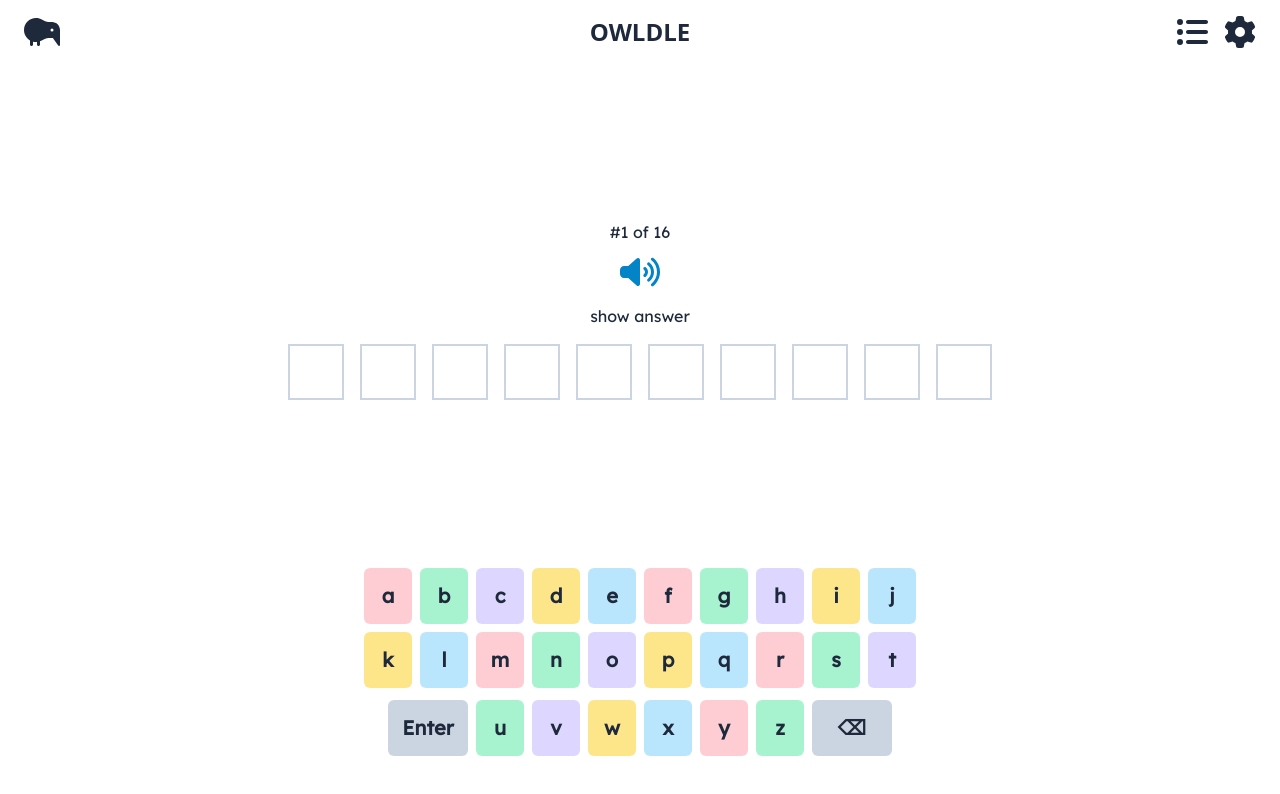
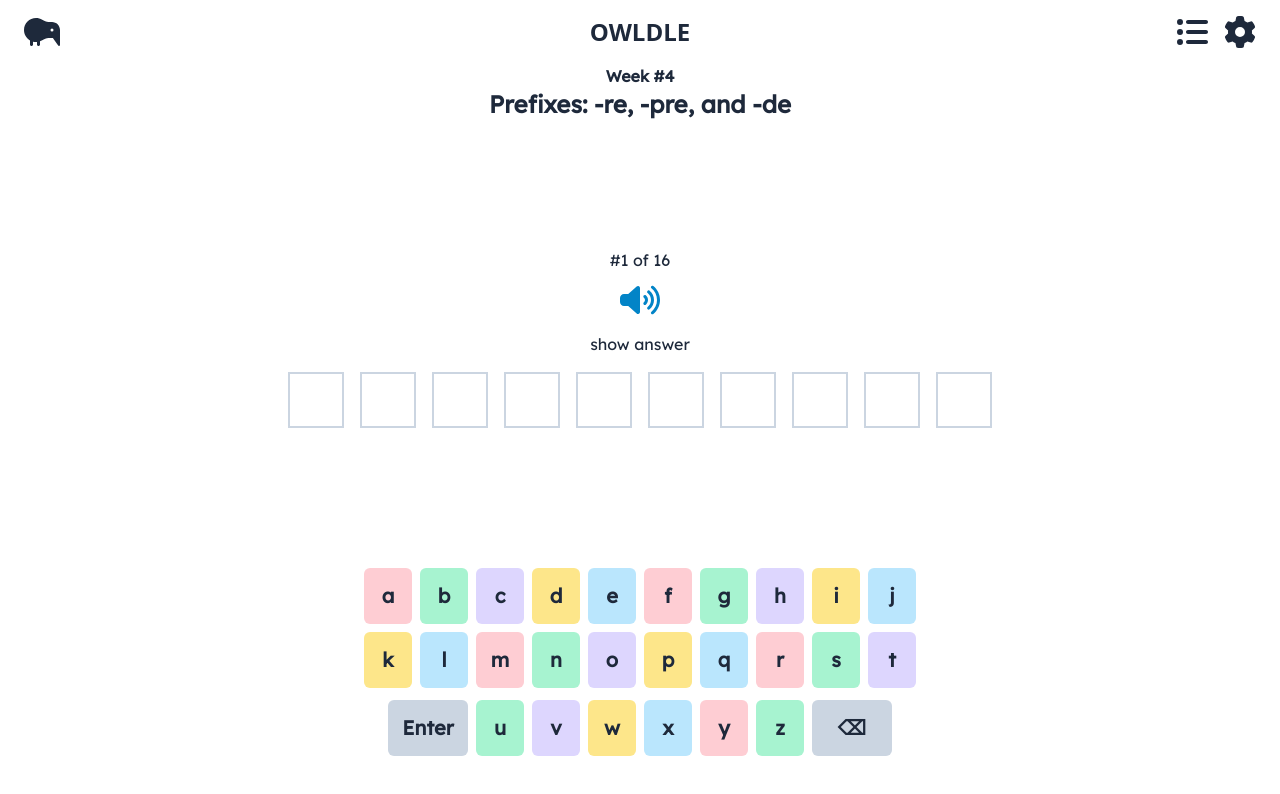
Before and after one commit to mrprim/owldle, a React (Vite) app: page / in a window 1280 px wide. Both pictures are taken after a click on the button "START". Shown: the top 794 px of the page. Built offline with nearby package versions, Linux system fonts and the light colour scheme.

Commit message:
Add a header

```diff
--- a/src/components/GamePage/InProgressGamePage.tsx
+++ b/src/components/GamePage/InProgressGamePage.tsx
@@ -8,15 +8,17 @@
 
 const InProgressGamePage: FC<{ className?: string }> = observer(({ className }) => {
   const wordId = store.gameStateStore.wordId;
+  const wordList = store.gameStateStore.wordList;
 
   useAttachKeyboardHandler();
 
-  if (wordId === null) return null;
+  if (wordId === null || !wordList) return null;
 
   return (
     <div className={`${className ?? ''} text-center flex flex-col justify-between`}>
       <div className='flex-0'>
-
+        <div className="text-center font-bold">Week {'#'}{wordList.week}</div>
+        <h3 className="text-center font-extrabold text-2xl">{wordList.rule}</h3>
       </div>
 
       <div className="flex-0" >
--- a/src/components/ReviewPage/index.tsx
+++ b/src/components/ReviewPage/index.tsx
@@ -24,6 +24,7 @@
   return <div className={`${className}`}>
     <div className="text-center font-bold">Week {'#'}{wordList.week}</div>
     <h3 className="text-center font-extrabold text-2xl">{wordList.rule}</h3>
+    {wordList.subrule && <div className="max-w-sm mx-auto mt-3">{wordList.subrule}</div>}
     <div className='max-w-sm mx-auto p-5 flex flex-row my-5'>
       <div className='flex-1'>{firstColumn.map((q) => <Word key={q.spelling} value={q.spelling} pronunciation={q.pronunciation} capitalization={capitalization} />)}</div>
       <div className='flex-1'>{secondColumn.map((q) => <Word key={q.spelling} value={q.spelling} pronunciation={q.pronunciation} capitalization={capitalization} />)}</div>
```
